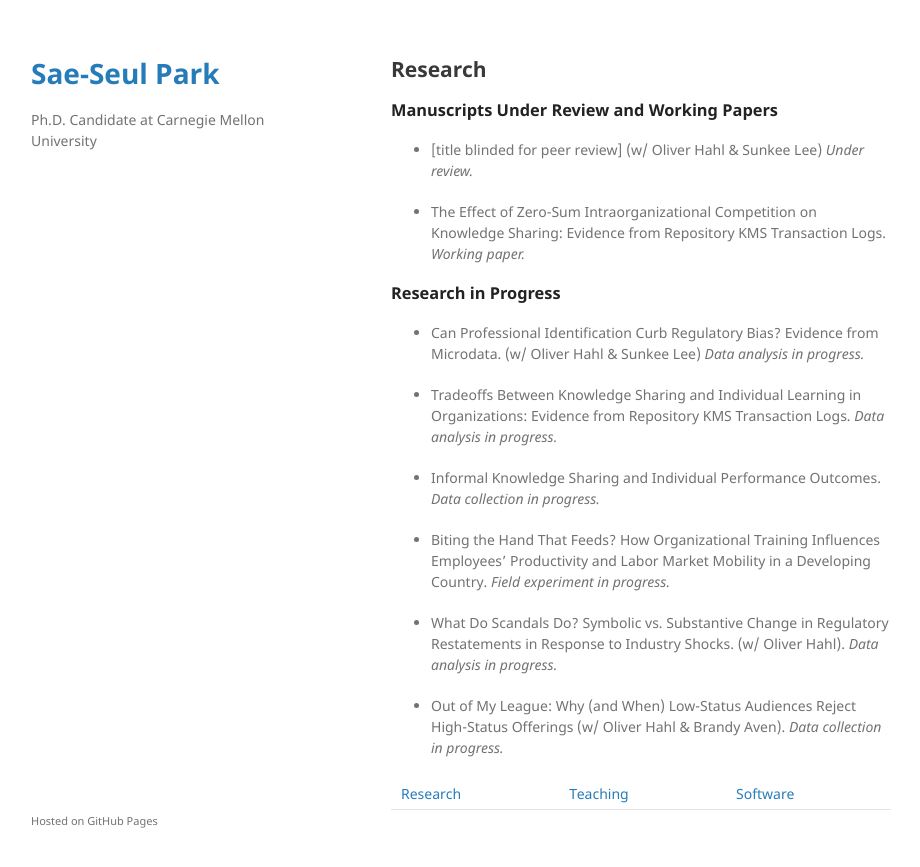
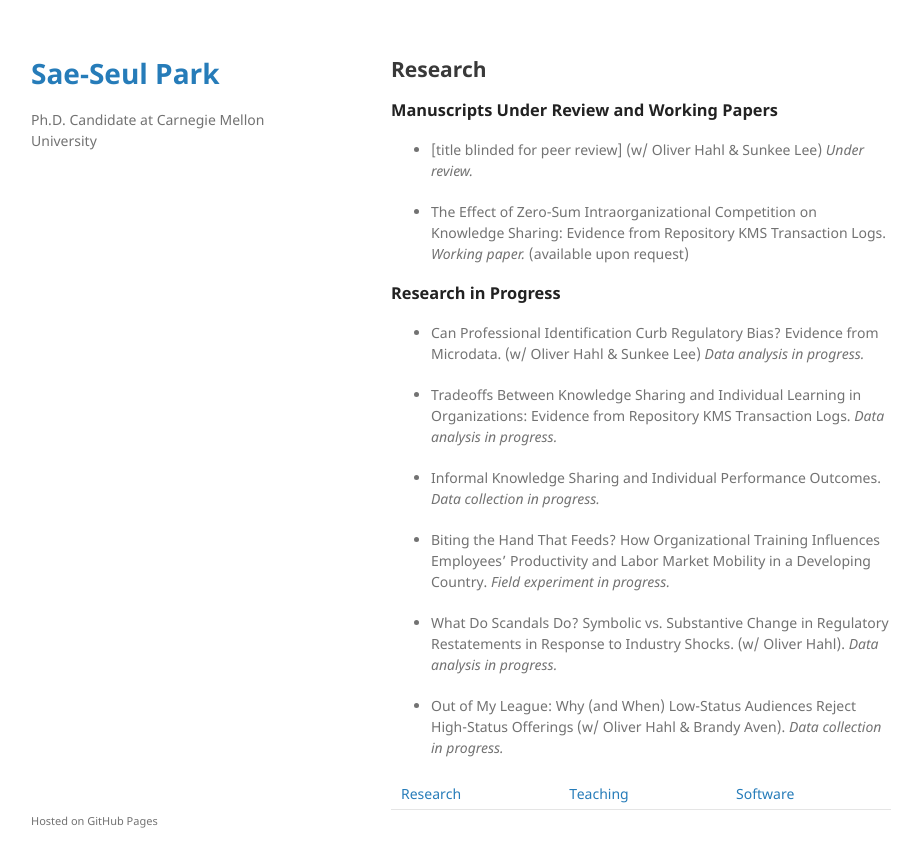
Before and after one commit to saepark/saepark.github.io, a Jekyll site: the page built from research.md, in a window 1280 px wide. Shown: the top 867 px of the page, without its empty margins (179-1099 px from the left). Built offline with Jekyll 4.4.1, drawn with Linux system fonts in a browser that asks for light colours; our own code applies the rules of GitHub Pages for plain Markdown files.

Commit message:
Update research.md

```diff
--- a/research.md
+++ b/research.md
@@ -8,7 +8,7 @@ layout: default
 
 * [title blinded for peer review] (w/ Oliver Hahl & Sunkee Lee) _Under review._
 
-* The Effect of Zero-Sum Intraorganizational Competition on Knowledge Sharing: Evidence from Repository KMS Transaction Logs. _Working paper._
+* The Effect of Zero-Sum Intraorganizational Competition on Knowledge Sharing: Evidence from Repository KMS Transaction Logs. _Working paper._ (available upon request)
 
 ### **Research in Progress**
 
```
